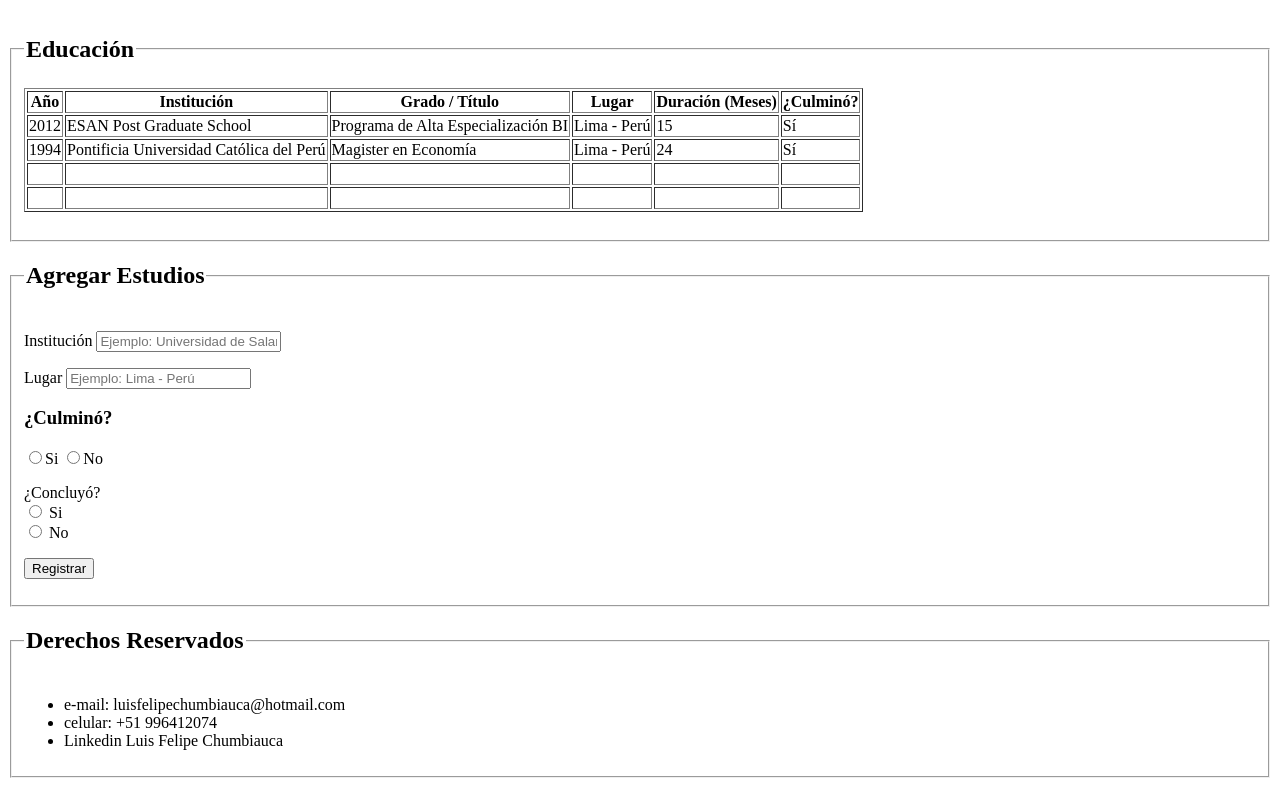
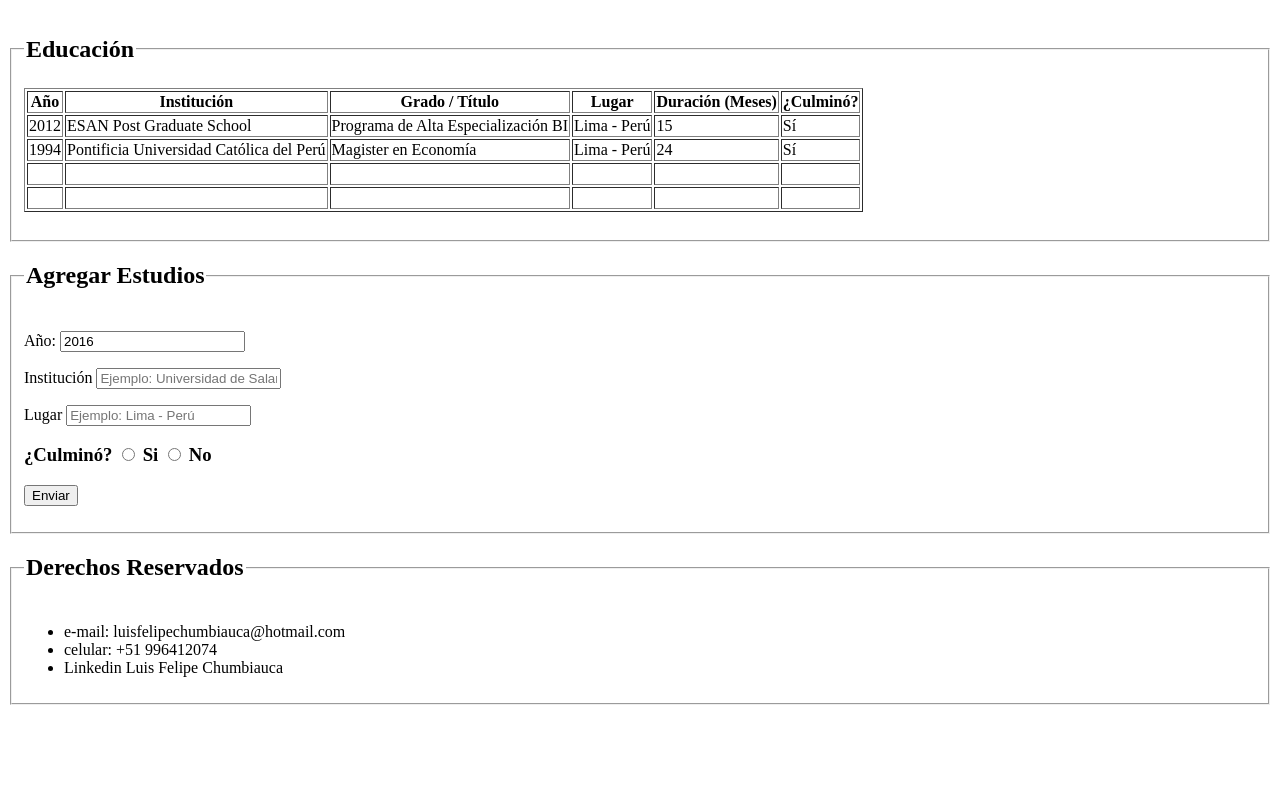
Before and after one commit to LuisFelipeChumbiauca/FundamentosHTML, a plain HTML site: page html/educacion.html in a window 1280 px wide. Shown: the part 680-1466 px from the top of the page. After the commit the page ends 1393 px from the top, so only its background shows below. Drawn offline with Linux system fonts and the light colour scheme.

Commit message:
Mdificando las Formas

```diff
--- a/html/educacion.html
+++ b/html/educacion.html
@@ -71,6 +71,11 @@
   </fieldset>
     <fieldset>
       <legend><h2>Agregar Estudios</h2></legend>
+
+      <p>Año:
+        <input type="year" name="" value="2016"  required/>
+      </p>
+
       <p>
   			<label for="institucion">Institución</label>
   			<input type="text" name="institucion" placeholder="Ejemplo: Universidad de Salamanca" required>
@@ -80,20 +85,14 @@
   			<label for="Lugar">Lugar</label>
   			<input type="text" name="Lugar" placeholder="Ejemplo: Lima - Perú" required>
   		</p>
-        <h3>¿Culminó?</h3>
-          <label> <input type="radio" name="Si" value="1">Si<label>
-          <label> <input type="radio" name="No" value="2">No</label>
-      <p>
 
-        <p>
-          <label for="genre">¿Concluyó?</label>
-          <br>
-          <input type="radio" name="genre"> Si
-          <br>
-          <input type="radio" name="genre"> No
-        </p>
+          <label for="Genre"><h3>¿Culminó?</label>
+          <input type="radio" name="Genre"> Si
+          <input type="radio" name="Genre"> No
+          </h3>
 
-  			<input type="submit" value="Registrar">
+
+  			<input type="submit" value="Enviar">
   		</p>
       </fieldset>
   </body>
```
